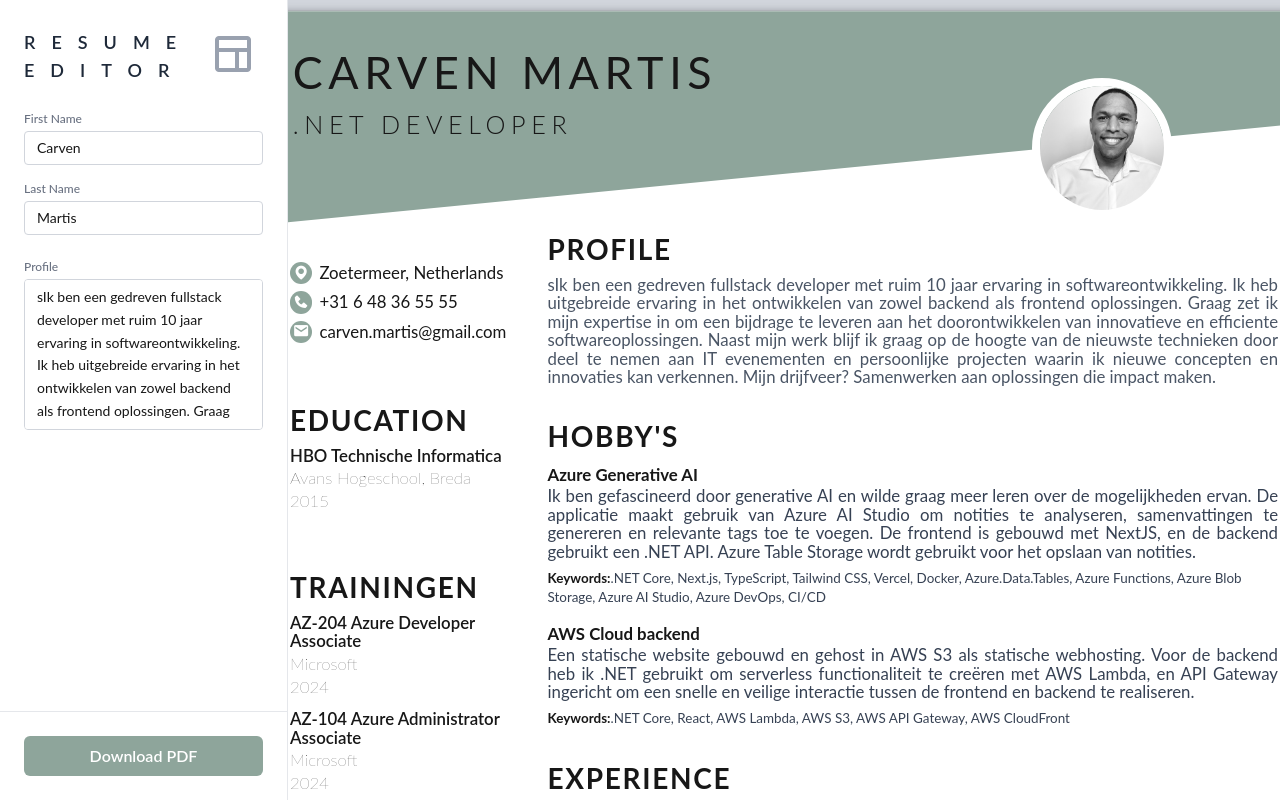
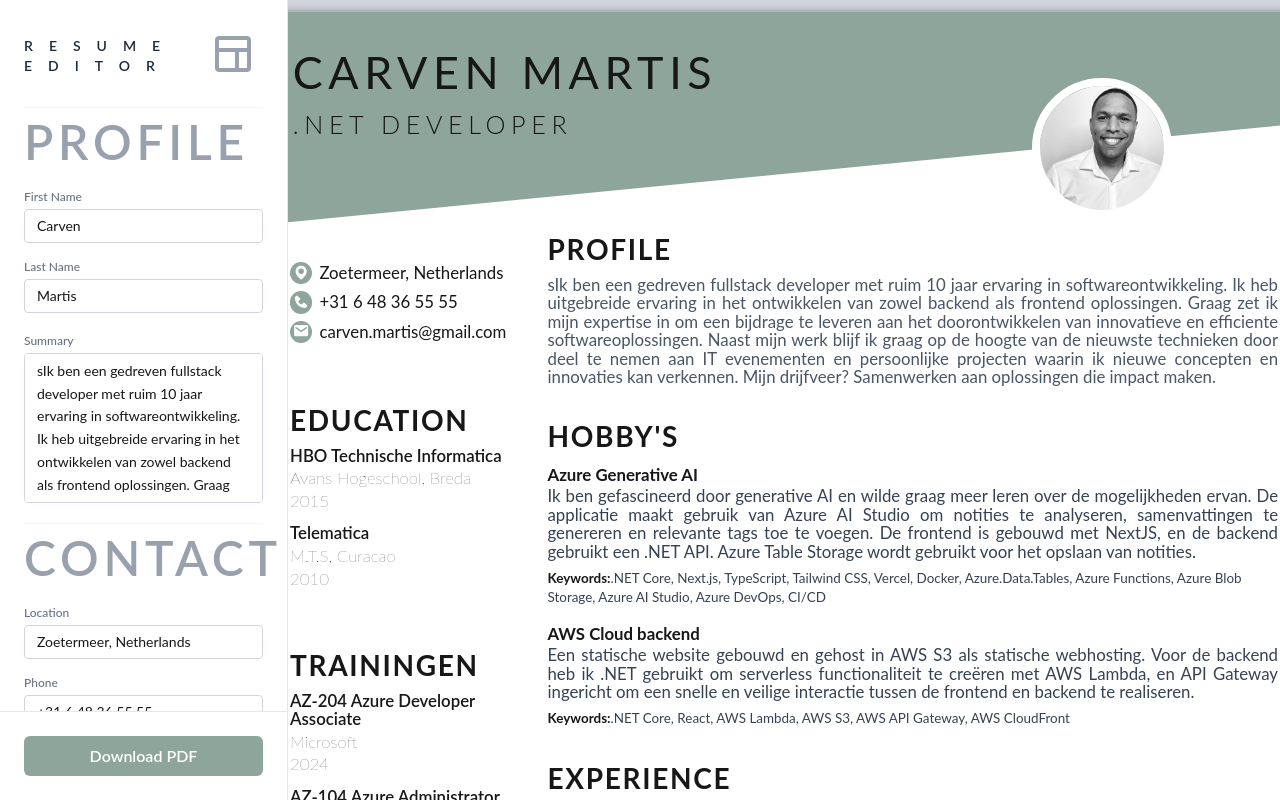
Before and after one commit to carvenmartis/resume, a Next.js app: page / in a window 1280 px wide. Built offline with nearby package versions, Linux system fonts and the light colour scheme.

Commit message:
education

```diff
--- a/data/resume.json
+++ b/data/resume.json
@@ -3,5 +3,21 @@
     "firstName": "Carven",
     "lastName": "Martis",
     "summary": "sIk ben een gedreven fullstack developer met ruim 10 jaar ervaring in softwareontwikkeling. Ik heb uitgebreide ervaring in het ontwikkelen van zowel backend als frontend oplossingen. Graag zet ik mijn expertise in om een bijdrage te leveren aan het doorontwikkelen van innovatieve en efficiente softwareoplossingen. Naast mijn werk blijf ik graag op de hoogte van de nieuwste technieken door deel te nemen aan IT evenementen en persoonlijke projecten waarin ik nieuwe concepten en innovaties kan verkennen. Mijn drijfveer? Samenwerken aan oplossingen die impact maken."
-  }
+  },
+  "degrees": [
+    {
+      "title": "HBO Technische Informatica",
+      "school": "Avans Hogeschool",
+      "city": "Breda",
+      "startDate": "2010",
+      "endDate": "2015"
+    },
+    {
+      "title": "Telematica",
+      "school": "M.T.S",
+      "city": "Curacao",
+      "startDate": "2006",
+      "endDate": "2010"
+    }
+  ]
 }
--- a/src/app/page.tsx
+++ b/src/app/page.tsx
@@ -16,7 +16,7 @@ import Hobby from "@/sections/hobby";
 import { useResume } from "@/context/resume-context";
 
 export default function Home() {
-  const { profile } = useResume();
+  const { profile, contact, degrees } = useResume();
 
   return (
     <div>
@@ -25,8 +25,8 @@ export default function Home() {
 
         <Container>
           <Panel side="left" className="gap-y-40">
-            <Contact contact={ResumeData.contact} className="space-y-5" />
-            <Education degrees={ResumeData.degrees} />
+            <Contact contact={contact} className="space-y-5" />
+            <Education degrees={degrees} />
             <Certification certifications={ResumeData.certifications} />
           </Panel>
 
--- /dev/null
+++ b/src/components/contact-editor.tsx
@@ -0,0 +1,25 @@
+'use client'
+
+import { updateContact } from '@/app/actions'
+import { ContactProps } from '@/types/resume'
+import EditorInput from '@/components/editor-input'
+
+interface ContactEditorProps {
+  contact: ContactProps
+  onChange: (contact: ContactProps) => void
+}
+
+export default function ContactEditor({ contact, onChange }: ContactEditorProps) {
+  const handle = (field: keyof ContactProps) => ({
+    onChange: (value: string) => onChange({ ...contact, [field]: value }),
+    onPersist: (value: string) => updateContact({ [field]: value }),
+  })
+
+  return (
+    <div className="flex flex-col gap-4">
+      <EditorInput id="contact-location" label="Location" defaultValue={contact.location} {...handle('location')} />
+      <EditorInput id="contact-phone"    label="Phone"    defaultValue={contact.phone}    {...handle('phone')} />
+      <EditorInput id="contact-email"    label="Email"    defaultValue={contact.email}    {...handle('email')} />
+    </div>
+  )
+}
--- a/src/components/editor-shell.tsx
+++ b/src/components/editor-shell.tsx
@@ -5,11 +5,22 @@ import { motion, AnimatePresence } from 'framer-motion'
 import { ResumeProvider, useResume } from '@/context/resume-context'
 import NameEditor from '@/components/name-editor'
 import EditorTextarea from '@/components/editor-textarea'
+import ContactEditor from '@/components/contact-editor'
+import EducationEditor from '@/components/education-editor'
 import PrintButton from '@/components/print-button'
 import { updateProfileSummary } from '@/app/actions'
 
+function SectionLabel({ children }: { children: React.ReactNode }) {
+  return (
+    <p className="text-[0.6rem] font-semibold uppercase tracking-widest text-gray-400 dark:text-gray-500 pt-2 border-t border-gray-100 dark:border-gray-800">
+      {children}
+    </p>
+  )
+}
+
 function EditorSidebar({ previewOpen, onTogglePreview }: { previewOpen: boolean; onTogglePreview: () => void }) {
-  const { profile, setProfile } = useResume()
+  const { profile, setProfile, contact, setContact, degrees, setDegrees } = useResume()
+  const inner = previewOpen ? '' : 'max-w-lg mx-auto w-full'
 
   return (
     <motion.aside
@@ -17,36 +28,42 @@ function EditorSidebar({ previewOpen, onTogglePreview }: { previewOpen: boolean;
       transition={{ duration: 0.35, ease: [0.4, 0, 0.2, 1] }}
       className="h-full bg-white dark:bg-gray-900 border-r border-gray-200 dark:border-gray-700 flex flex-col print:hidden"
     >
-      <div className={`flex-1 flex flex-col gap-6 p-6 overflow-y-auto ${previewOpen ? '' : 'max-w-lg mx-auto w-full'}`}>
+      <div className={`flex-1 flex flex-col gap-5 p-6 overflow-y-auto ${inner}`}>
         <div className="flex items-center justify-between">
-          <h2 className="text-lg font-semibold text-gray-800 dark:text-gray-100">Resume Editor</h2>
+          <h2 className="text-sm font-semibold text-gray-800 dark:text-gray-100">Resume Editor</h2>
           <button
             type="button"
             onClick={onTogglePreview}
             title={previewOpen ? 'Collapse preview' : 'Expand preview'}
             className="p-1.5 rounded text-gray-400 hover:text-gray-700 dark:hover:text-gray-200 hover:bg-gray-100 dark:hover:bg-gray-800 transition-colors"
           >
-            <i className={`bx ${previewOpen ? 'bx-layout' : 'bx-expand-alt'} text-[1.2rem]`} />
+            <i className={`bx ${previewOpen ? 'bx-layout' : 'bx-expand-alt'} text-[0.9rem]`} />
           </button>
         </div>
 
+        <SectionLabel>Profile</SectionLabel>
         <NameEditor
           firstName={profile.firstName}
           lastName={profile.lastName}
           onChange={(firstName, lastName) => setProfile({ ...profile, firstName, lastName })}
         />
-
         <EditorTextarea
           id="summary"
-          label="Profile"
+          label="Summary"
           defaultValue={profile.summary}
           rows={6}
           onChange={value => setProfile({ ...profile, summary: value })}
           onPersist={value => updateProfileSummary(value)}
         />
+
+        <SectionLabel>Contact</SectionLabel>
+        <ContactEditor contact={contact} onChange={setContact} />
+
+        <SectionLabel>Education</SectionLabel>
+        <EducationEditor degrees={degrees} onChange={setDegrees} />
       </div>
 
-      <div className={`p-6 border-t border-gray-200 dark:border-gray-700 ${previewOpen ? '' : 'max-w-lg mx-auto w-full'}`}>
+      <div className={`p-6 border-t border-gray-200 dark:border-gray-700 ${inner}`}>
         <PrintButton />
       </div>
     </motion.aside>
--- /dev/null
+++ b/src/components/education-editor.tsx
@@ -0,0 +1,116 @@
+'use client'
+
+import { useRef, useState } from 'react'
+import { AnimatePresence, motion } from 'framer-motion'
+import { updateDegrees } from '@/app/actions'
+import { DegreeProps } from '@/types/resume'
+import EditorInput from '@/components/editor-input'
+
+interface EducationEditorProps {
+  degrees: DegreeProps[]
+  onChange: (degrees: DegreeProps[]) => void
+}
+
+const EMPTY_DEGREE: DegreeProps = { title: '', school: '', city: '', startDate: '', endDate: '' }
+
+export default function EducationEditor({ degrees, onChange }: EducationEditorProps) {
+  const keysRef = useRef<number[]>(degrees.map((_, i) => i))
+  const [collapsed, setCollapsed] = useState<Set<number>>(new Set())
+
+  const toggle = (key: number) =>
+    setCollapsed(prev => {
+      const next = new Set(prev)
+      next.has(key) ? next.delete(key) : next.add(key)
+      return next
+    })
+
+  const commit = (updated: DegreeProps[]) => {
+    onChange(updated)
+    updateDegrees(updated)
+  }
+
+  const handleField = (index: number, field: keyof DegreeProps) => ({
+    onChange: (value: string) => {
+      onChange(degrees.map((d, i) => i === index ? { ...d, [field]: value } : d))
+    },
+    onPersist: (value: string) => {
+      updateDegrees(degrees.map((d, i) => i === index ? { ...d, [field]: value } : d))
+    },
+  })
+
+  const addDegree = () => {
+    const key = Date.now()
+    keysRef.current = [...keysRef.current, key]
+    setCollapsed(prev => new Set(prev).add(key))
+    commit([...degrees, { ...EMPTY_DEGREE }])
+  }
+
+  const removeDegree = (index: number) => {
+    const key = keysRef.current[index]
+    keysRef.current = keysRef.current.filter((_, i) => i !== index)
+    setCollapsed(prev => { const next = new Set(prev); next.delete(key); return next })
+    commit(degrees.filter((_, i) => i !== index))
+  }
+
+  return (
+    <div className="flex flex-col gap-3">
+      {degrees.map((degree, i) => {
+        const key = keysRef.current[i]
+        const isCollapsed = collapsed.has(key)
+
+        return (
+          <div key={key} className="flex flex-col rounded-md border border-gray-100 dark:border-gray-800">
+            <div className={`flex items-center justify-between gap-1 px-2 ${isCollapsed ? 'py-1' : 'py-2 px-3'}`}>
+              <button
+                type="button"
+                onClick={() => toggle(key)}
+                className="flex-1 flex items-center gap-1.5 text-left min-w-0"
+              >
+                <i className={`bx bx-chevron-${isCollapsed ? 'right' : 'down'} text-gray-400 shrink-0 ${isCollapsed ? 'text-[0.7rem]' : 'text-[0.85rem]'}`} />
+                <span className={`font-medium text-gray-600 dark:text-gray-300 truncate ${isCollapsed ? 'text-[0.7rem]' : 'text-xs'}`}>
+                  {degree.title || 'Untitled'}
+                </span>
+              </button>
+              <button
+                type="button"
+                onClick={() => removeDegree(i)}
+                className="text-[0.65rem] text-red-400 hover:text-red-600 transition-colors shrink-0"
+              >
+                Remove
+              </button>
+            </div>
+
+            <AnimatePresence initial={false}>
+              {!isCollapsed && (
+                <motion.div
+                  initial={{ height: 0, opacity: 0 }}
+                  animate={{ height: 'auto', opacity: 1 }}
+                  exit={{ height: 0, opacity: 0 }}
+                  transition={{ duration: 0.2, ease: [0.4, 0, 0.2, 1] }}
+                  className="overflow-hidden"
+                >
+                  <div className="flex flex-col gap-3 px-3 pb-3">
+                    <EditorInput id={`degree-${key}-title`}     label="Title"      defaultValue={degree.title}     {...handleField(i, 'title')} />
+                    <EditorInput id={`degree-${key}-school`}    label="School"     defaultValue={degree.school}    {...handleField(i, 'school')} />
+                    <EditorInput id={`degree-${key}-city`}      label="City"       defaultValue={degree.city}      {...handleField(i, 'city')} />
+                    <EditorInput id={`degree-${key}-startDate`} label="Start Year" defaultValue={degree.startDate} {...handleField(i, 'startDate')} />
+                    <EditorInput id={`degree-${key}-endDate`}   label="End Year"   defaultValue={degree.endDate}   {...handleField(i, 'endDate')} />
+                  </div>
+                </motion.div>
+              )}
+            </AnimatePresence>
+          </div>
+        )
+      })}
+
+      <button
+        type="button"
+        onClick={addDegree}
+        className="flex items-center gap-2 text-xs text-[#8ea59b] hover:text-[#7a9189] font-medium transition-colors"
+      >
+        <i className="bx bx-plus text-[1rem]" />
+        Add education
+      </button>
+    </div>
+  )
+}
--- a/src/context/resume-context.tsx
+++ b/src/context/resume-context.tsx
@@ -1,32 +1,44 @@
 'use client'
 
 import { createContext, useContext, useState, useEffect } from 'react'
-import { ProfileProps, ResumeData } from '@/types/resume'
-import { loadProfileOverrides } from '@/app/actions'
+import { ContactProps, DegreeProps, ProfileProps, ResumeData } from '@/types/resume'
+import { loadOverrides } from '@/app/actions'
 
 interface ResumeContextValue {
   profile: ProfileProps
+  contact: ContactProps
+  degrees: DegreeProps[]
   setProfile: (profile: ProfileProps) => void
+  setContact: (contact: ContactProps) => void
+  setDegrees: (degrees: DegreeProps[]) => void
 }
 
 const ResumeContext = createContext<ResumeContextValue>({
   profile: ResumeData.profile,
+  contact: ResumeData.contact,
+  degrees: ResumeData.degrees,
   setProfile: () => {},
+  setContact: () => {},
+  setDegrees: () => {},
 })
 
 export const useResume = () => useContext(ResumeContext)
 
 export function ResumeProvider({ children }: { children: React.ReactNode }) {
   const [profile, setProfile] = useState<ProfileProps>(ResumeData.profile)
+  const [contact, setContact] = useState<ContactProps>(ResumeData.contact)
+  const [degrees, setDegrees] = useState<DegreeProps[]>(ResumeData.degrees)
 
   useEffect(() => {
-    loadProfileOverrides().then(overrides => {
-      if (overrides) setProfile(prev => ({ ...prev, ...overrides }))
+    loadOverrides().then(overrides => {
+      if (overrides.profile) setProfile(prev => ({ ...prev, ...overrides.profile }))
+      if (overrides.contact) setContact(prev => ({ ...prev, ...overrides.contact }))
+      if (overrides.degrees) setDegrees(overrides.degrees)
     })
   }, [])
 
   return (
-    <ResumeContext.Provider value={{ profile, setProfile }}>
+    <ResumeContext.Provider value={{ profile, contact, degrees, setProfile, setContact, setDegrees }}>
       {children}
     </ResumeContext.Provider>
   )
--- a/src/sections/education.tsx
+++ b/src/sections/education.tsx
@@ -10,7 +10,7 @@ const Education: React.FC<EducationProps> = ({ degrees }) => {
   return (
     <div>
       <h3>Education</h3>
-      <ul>
+      <ul className="space-y-10">
         {degrees.map((degree, index) => (
           <CardItem
             key={index}
```
Also changed, not shown: src/app/actions.ts (+19 -4 lines).
